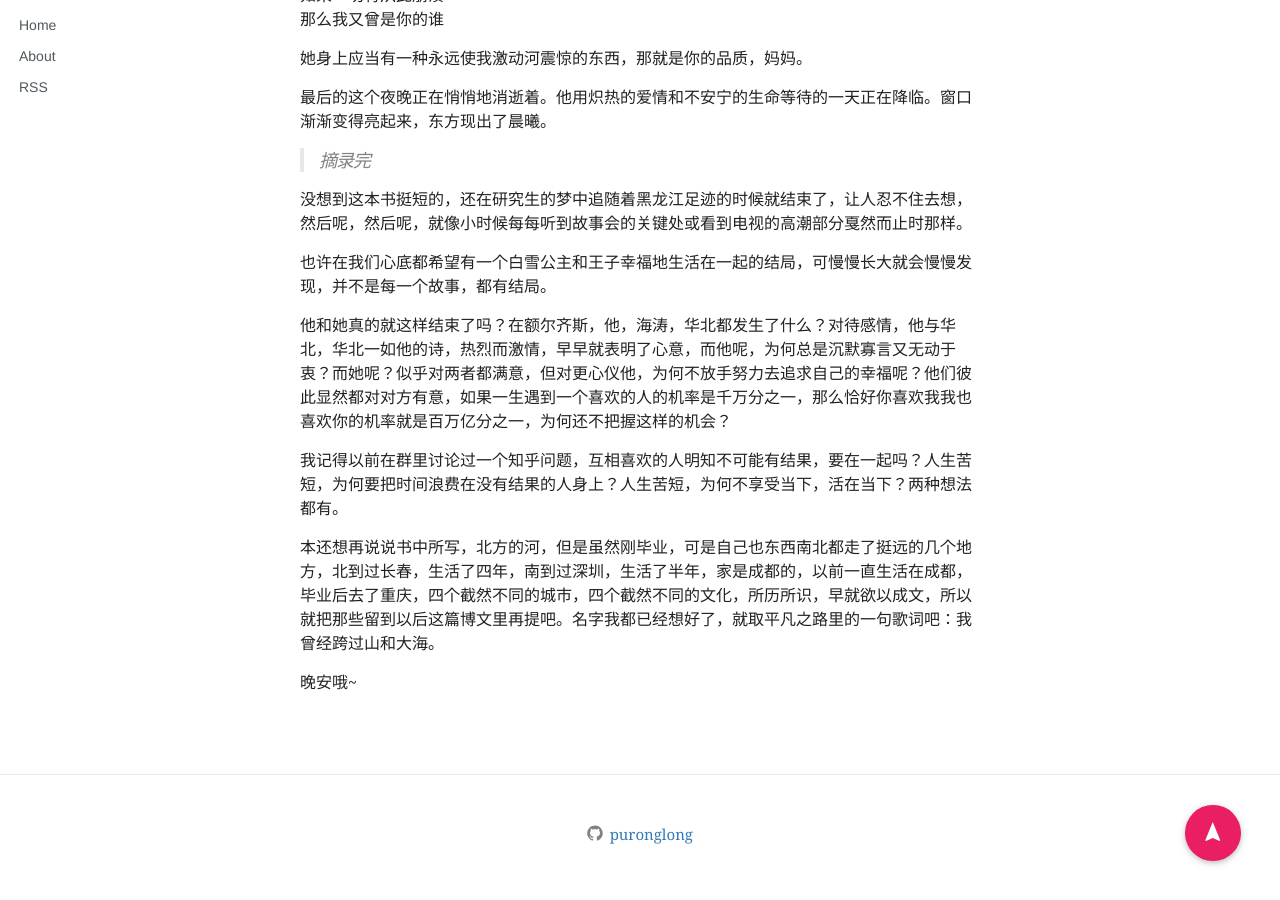
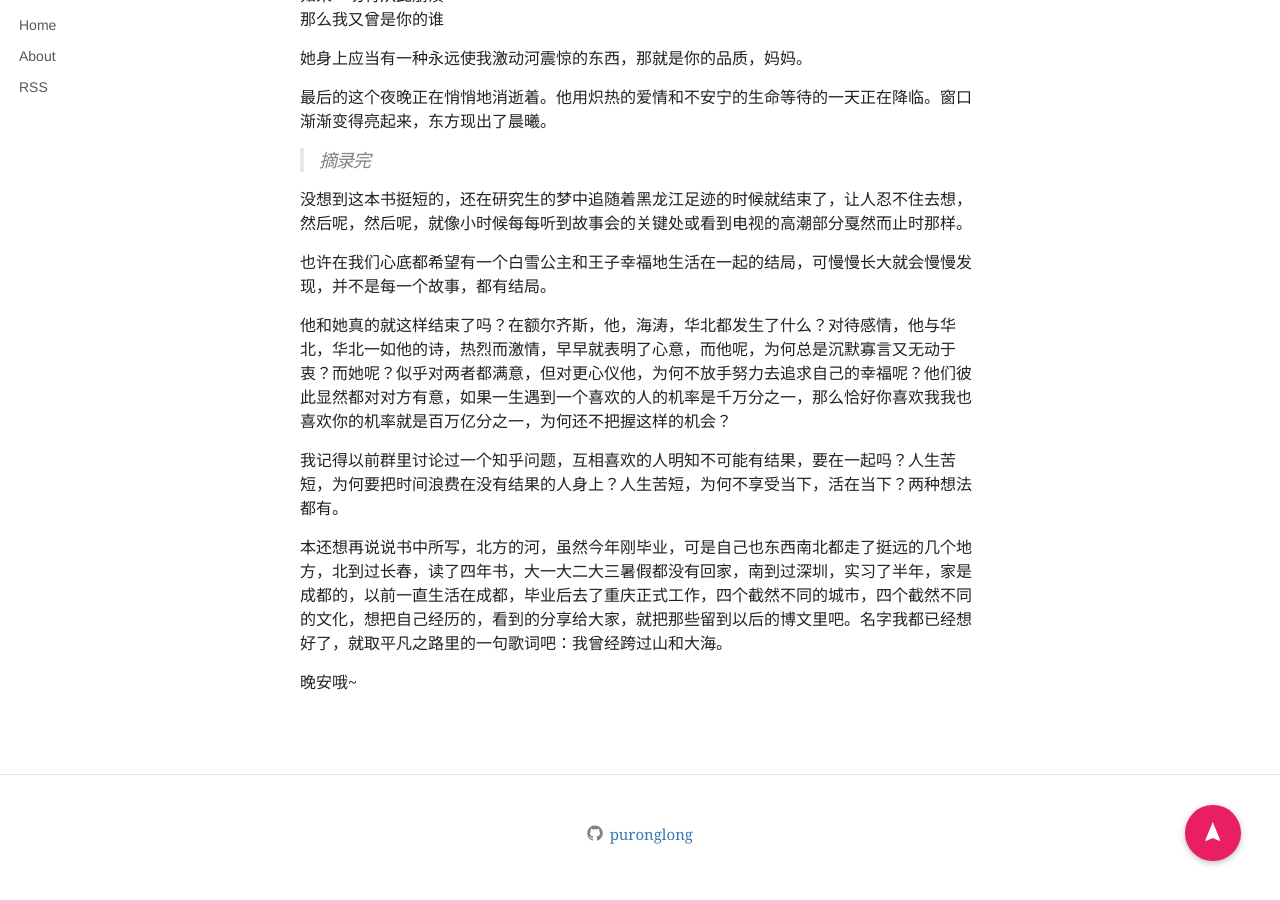
Before and after one commit to PuRonglong/blog, a Jekyll site: the page built from _posts/2016-7-20-北方的河.md, in a window 1280 px wide and 900 px high, scrolled down 1275 px. Built offline with Jekyll 4.4.1, drawn with Linux system fonts in a browser that asks for light colours; nearby versions of some CDN libraries; comment, search, counter and statistics services are not loaded.

Commit message:
add post

```diff
--- a/_posts/2016-7-20-北方的河.md
+++ b/_posts/2016-7-20-北方的河.md
@@ -51,8 +51,8 @@ share: true
 
 他和她真的就这样结束了吗？在额尔齐斯，他，海涛，华北都发生了什么？对待感情，他与华北，华北一如他的诗，热烈而激情，早早就表明了心意，而他呢，为何总是沉默寡言又无动于衷？而她呢？似乎对两者都满意，但对更心仪他，为何不放手努力去追求自己的幸福呢？他们彼此显然都对对方有意，如果一生遇到一个喜欢的人的机率是千万分之一，那么恰好你喜欢我我也喜欢你的机率就是百万亿分之一，为何还不把握这样的机会？
 
-我记得以前在群里讨论过一个知乎问题，互相喜欢的人明知不可能有结果，要在一起吗？人生苦短，为何要把时间浪费在没有结果的人身上？人生苦短，为何不享受当下，活在当下？两种想法都有。
+我记得以前群里讨论过一个知乎问题，互相喜欢的人明知不可能有结果，要在一起吗？人生苦短，为何要把时间浪费在没有结果的人身上？人生苦短，为何不享受当下，活在当下？两种想法都有。
 
-本还想再说说书中所写，北方的河，但是虽然刚毕业，可是自己也东西南北都走了挺远的几个地方，北到过长春，生活了四年，南到过深圳，生活了半年，家是成都的，以前一直生活在成都，毕业后去了重庆，四个截然不同的城市，四个截然不同的文化，所历所识，早就欲以成文，所以就把那些留到以后这篇博文里再提吧。名字我都已经想好了，就取平凡之路里的一句歌词吧：我曾经跨过山和大海。
+本还想再说说书中所写，北方的河，虽然今年刚毕业，可是自己也东西南北都走了挺远的几个地方，北到过长春，读了四年书，大一大二大三暑假都没有回家，南到过深圳，实习了半年，家是成都的，以前一直生活在成都，毕业后去了重庆正式工作，四个截然不同的城市，四个截然不同的文化，想把自己经历的，看到的分享给大家，就把那些留到以后的博文里吧。名字我都已经想好了，就取平凡之路里的一句歌词吧：我曾经跨过山和大海。
 
 晚安哦~
```
Also changed, not shown: _posts/2016-8-2-schedule.md (+3 -1 lines), _posts/2016-8-20-给我来个小和尚.md (added, +26 -0 lines).
